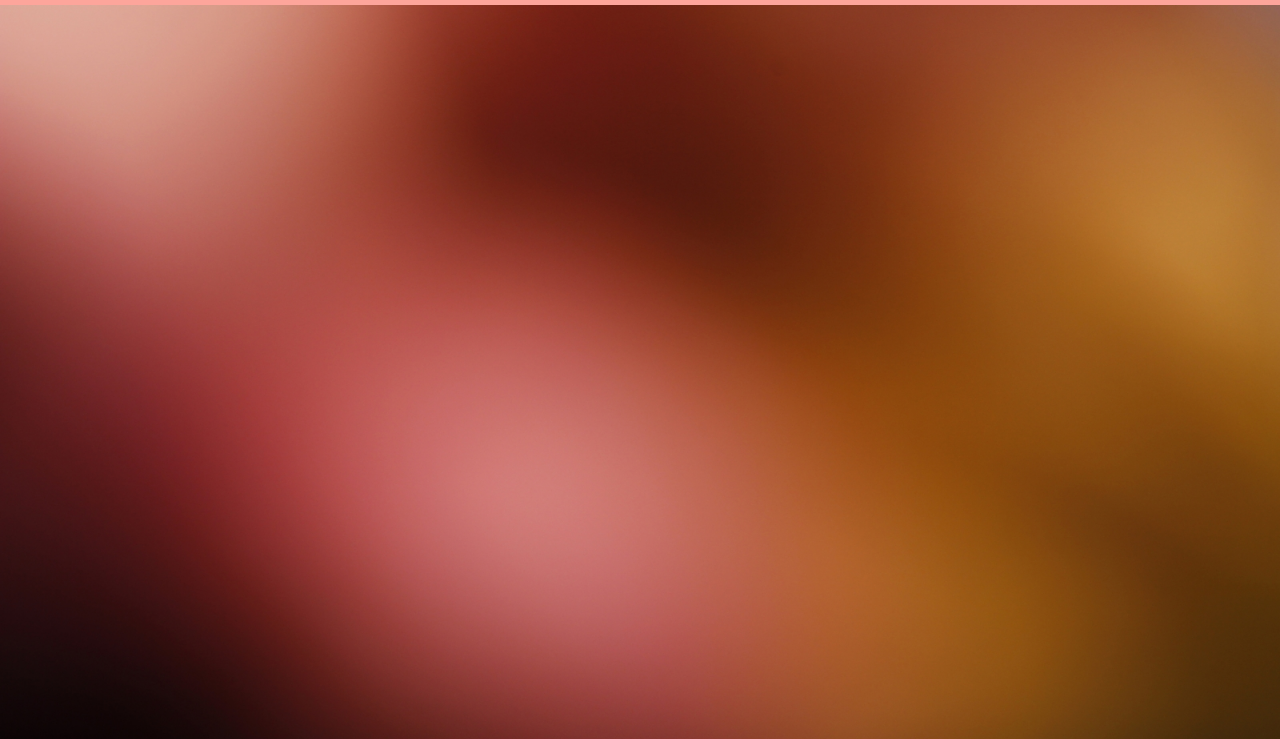
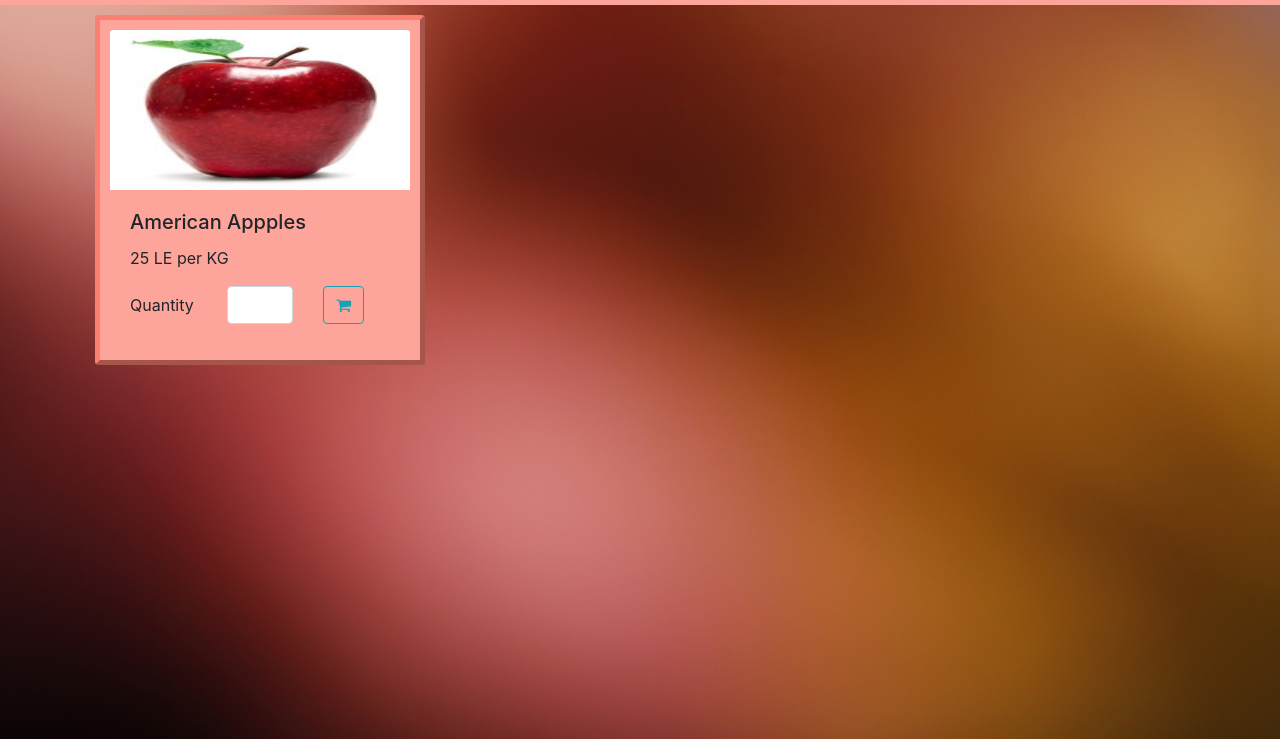
Before and after one commit to mariamsalah98/ecommercewebsite, a website: page fruits.html in a window 1280 px wide. Shown: the part 61-800 px from the top of the page. Drawn offline with nearby package versions, Linux system fonts and the light colour scheme.

Commit message:
second commit

```diff
--- a/fruits.html
+++ b/fruits.html
@@ -142,6 +142,34 @@
           </div>
         </div>
       </div>
+      <div class="container">
+        <div class ="row">
+          <div class="col col-sm-4">
+            <div class="card" style="height: 350px;">
+              <img style="height: 50%;" src="images/img8.jpg" class="card-img-top" >
+              <div class="card-body">
+                <h5 class="card-title">American Appples</h5>
+                <p class="card-text"><span id="pricetag">25</span> LE per KG</p>
+                <form>
+                  <div class="form-group row">
+                    <label for="quantity" class="col-12 col-sm-4 col-form-label">Quantity</label>
+                    <div class="col-6 col-sm-4">
+                       <input type="number" class="form-control" id="quantity" name="quantity" placeholder="">
+                    </div>
+                    <div class="col-6 col-sm-4">
+                      <a href="" class="btn btn-outline-info"><i class="fa fa-shopping-cart"></i></a>
+                    </div>
+
+                </div>
+
+
+                </form>
+
+              </div>
+            </div>
+          </div>
+        </div>
+      </div>
     <script src="node_modules/jquery/dist/jquery.slim.min.js"></script>
      <script src="node_modules/popper.js/dist/umd/popper.min.js"></script>
      <script src="node_modules/bootstrap/dist/js/bootstrap.min.js"></script>
--- a/package.json
+++ b/package.json
@@ -8,7 +8,7 @@
     "test": "echo \"Error: no test specified\" && exit 1" ,
     "lite": "lite-server"
   },
-  "author": "mariam salah",
+  "author": "mariam salah and hazem hassan",
   "license": "ISC",
   "devDependencies": {
     "lite-server": "^2.3.0"
```
Also changed, not shown: index.html (+1 -0 lines), login.html (+1 -1 lines), user.html (+11 -0 lines), images/img8.jpg (added).
